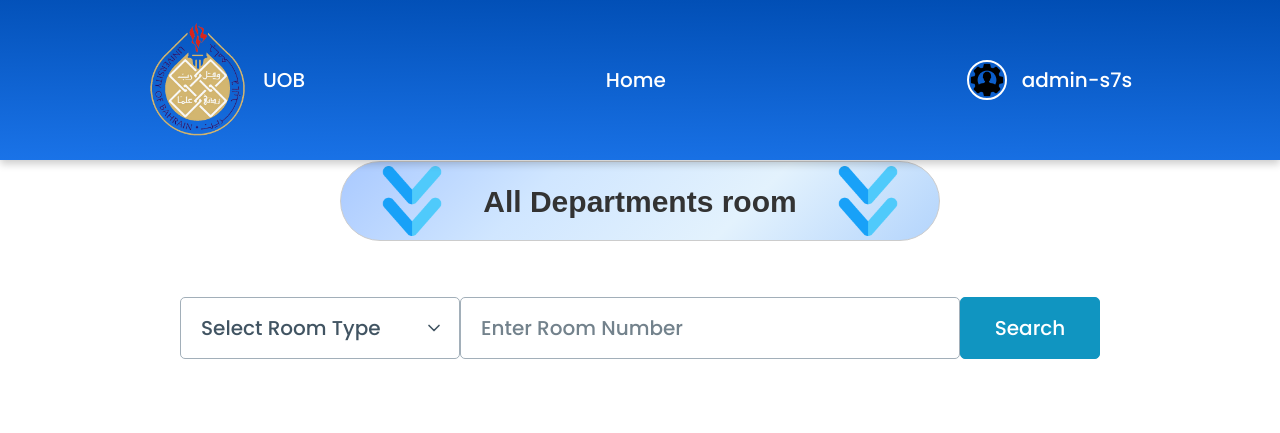
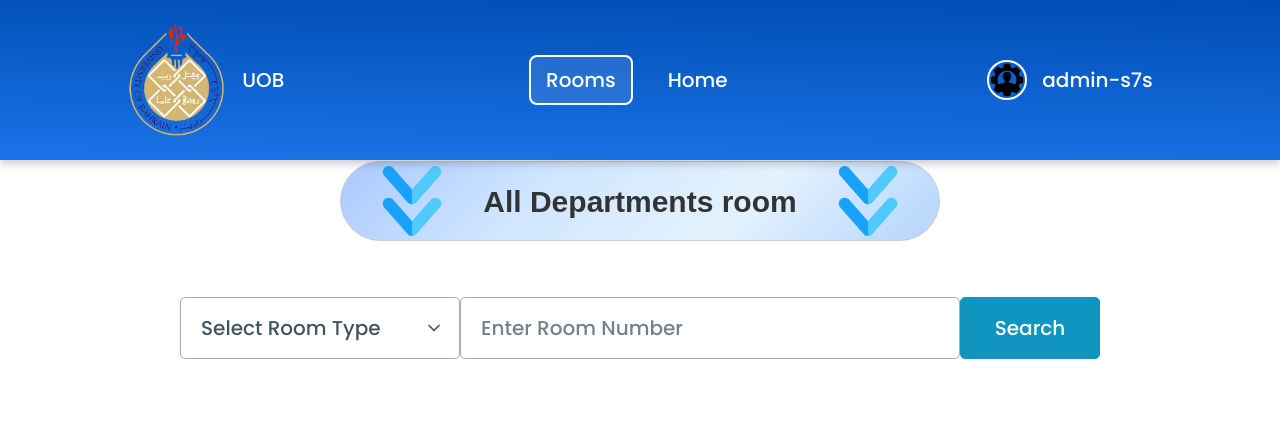
Before and after one commit to SLooM04/itcs333-project, a PHP site: page /adminrooms.php in a window 1280 px wide. Shown: the top 433 px of the page. Run offline with PHP 8.4, Linux system fonts and the light colour scheme; the visitor is signed in with stand-in values (Sample User, id 1); data comes from the database, SQL or seed files in the repository.

Commit message:
adding home + room botton

```diff
--- a/admin-dashboard.php
+++ b/admin-dashboard.php
@@ -391,6 +391,8 @@ if (!$user) {
 
         <nav class="nav-links">
             <a href="adminrooms.php" class="nav-item <?php echo basename($_SERVER['PHP_SELF']) == 'adminrooms.php' ? 'active' : ''; ?>">Rooms</a>
+            <a href="admin-dashboard.php" class="nav-item <?php echo basename($_SERVER['PHP_SELF']) == 'admin-dashboard.php' ? 'active' : ''; ?>">Home</a>
+
         </nav>
 
 
--- a/adminrooms.php
+++ b/adminrooms.php
@@ -971,6 +971,7 @@ if (isset($_GET['room_type']) && isset($_GET['room_number'])) {
         <!-- Navigation Links -->
 
         <nav class="nav-links">
+            <a href="adminrooms.php" class="nav-item <?php echo basename($_SERVER['PHP_SELF']) == 'adminrooms.php' ? 'active' : ''; ?>">Rooms</a>
             <a href="admin-dashboard.php" class="nav-item <?php echo basename($_SERVER['PHP_SELF']) == 'admin-dashboard.php' ? 'active' : ''; ?>">Home</a>
         </nav>
 
```
